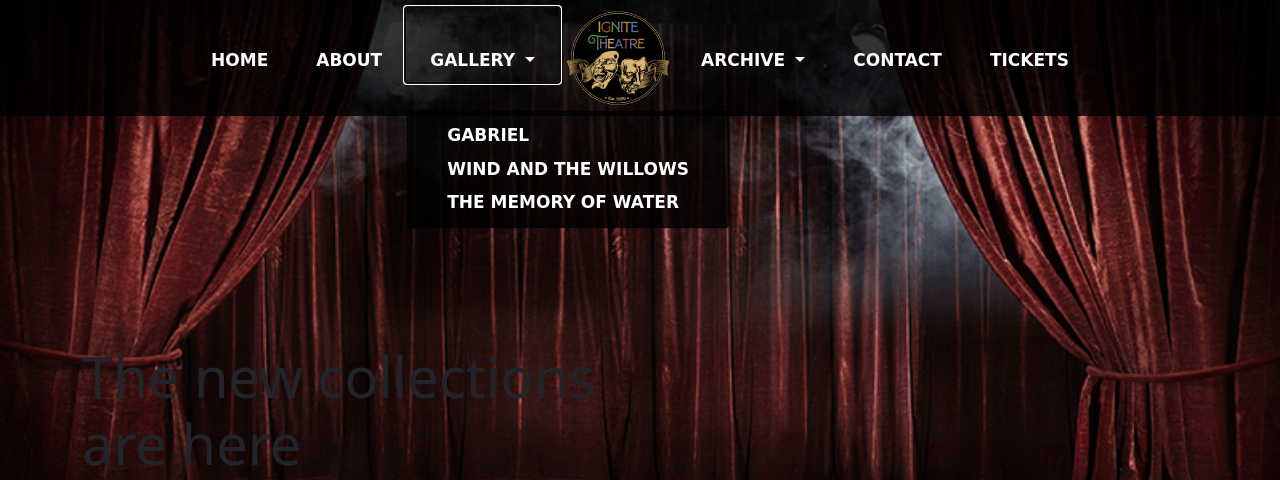
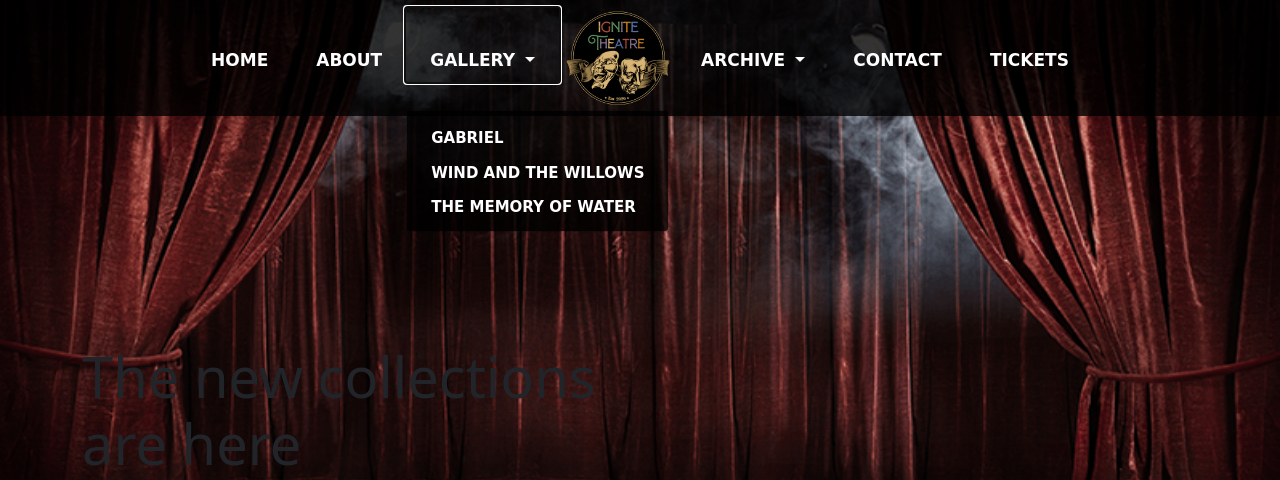
Before and after one commit to Bealby/vscode, a Django app: page / in a window 1280 px wide, after a click on "GALLERY". Shown: the top 480 px of the page. Run offline with Django 3.2, Linux system fonts and the light colour scheme; some libraries are stand-ins or nearby versions; some web fonts are replaced.

Commit message:
Styling of navbar links and dropdown links

```diff
--- a/ignite-theatre-v2/static/css/base.css
+++ b/ignite-theatre-v2/static/css/base.css
@@ -20,7 +20,7 @@ body {
   font-family: "Rammetto One", cursive !important;
   text-transform: uppercase !important;
   font-weight: 700 !important;
-  font-size: 20px !important;
+  font-size: 18px !important;
   color: #fff !important;
   text-decoration: none !important;
   padding-top: 2.5rem !important;
@@ -32,9 +32,10 @@ body {
   font-family: "Rammetto One", cursive !important;
   text-transform: uppercase !important;
   font-weight: 700 !important;
-  font-size: 20px !important;
+  font-size: 16px !important;
   color: #fff !important;
   text-decoration: none !important;
+  padding-top: 0.5rem !important;
   padding-right: 2.5rem !important;
   padding-left: 2.5rem !important;
 }
@@ -169,9 +170,11 @@ nav ul li a:hover {
   font-family: "Rammetto One", cursive !important;
   text-transform: uppercase !important;
   font-weight: 700 !important;
-  font-size: 17px !important;
+  font-size: 15px !important;
   color: #fff !important;
   text-decoration: none !important;
+  padding-right: 1.5rem !important;
+  padding-left: 1.5rem !important;
 }
 }
 
@@ -181,9 +184,11 @@ nav ul li a:hover {
   font-family: "Rammetto One", cursive !important;
   text-transform: uppercase !important;
   font-weight: 700 !important;
-  font-size: 13px !important;
+  font-size: 11px !important;
   color: #fff !important;
   text-decoration: none !important;
+  padding-right: 1rem !important;
+  padding-left: 1rem !important;
 }
 }
 
```
